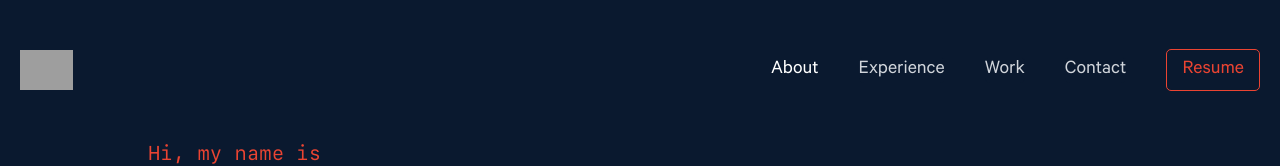
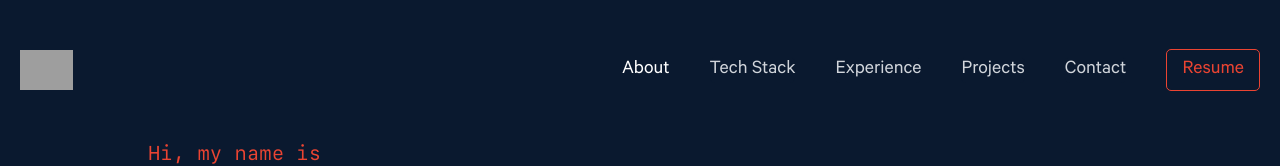
Before and after one commit to vircalimlim/vircalimlim, a Vue app: page / in a window 1280 px wide. Shown: the top 166 px of the page. Built offline with nearby package versions, Linux system fonts and the light colour scheme; grey boxes are pictures that could not be loaded.

Commit message:
Update AppHeader.vue

```diff
--- a/src/components/AppHeader.vue
+++ b/src/components/AppHeader.vue
@@ -24,20 +24,26 @@
                 <ul
                     class="flex flex-col font-medium mt-4 rounded-lg bg-gray-50 md:space-x-8 rtl:space-x-reverse md:flex-row md:mt-0 md:border-0 md:bg-transparent dark:bg-gray-800 md:dark:bg-transparent dark:border-gray-700">
                     <li>
-                        <a href="#"
+                        <a href="#about"
                             class="block py-2 px-3 md:p-0 text-white bg-blue-700 rounded md:bg-transparent hover:text-[#eb4432]"
                             aria-current="page">About</a>
                     </li>
                     <li>
-                        <a href="#"
+                        <a href="#techstack"
+                            class="block py-2 px-3 md:p-0 text-gray-300 rounded hover:bg-gray-100 md:hover:bg-transparent md:border-0 hover:text-[#eb4432]">
+                            Tech Stack
+                        </a>
+                    </li>
+                    <li>
+                        <a href="#experience"
                             class="block py-2 px-3 md:p-0 text-gray-300 rounded hover:bg-gray-100 md:hover:bg-transparent md:border-0 hover:text-[#eb4432]">Experience</a>
                     </li>
                     <li>
-                        <a href="#"
-                            class="block py-2 px-3 md:p-0 text-gray-300 rounded hover:bg-gray-100 md:hover:bg-transparent md:border-0 hover:text-[#eb4432]">Work</a>
+                        <a href="#project"
+                            class="block py-2 px-3 md:p-0 text-gray-300 rounded hover:bg-gray-100 md:hover:bg-transparent md:border-0 hover:text-[#eb4432]">Projects</a>
                     </li>
                     <li>
-                        <a href="#"
+                        <a href="#contact"
                             class="block py-2 px-3 md:p-0 text-gray-300 rounded hover:bg-gray-100 md:hover:bg-transparent md:border-0 hover:text-[#eb4432]">Contact</a>
                     </li>
                     <li>
```
